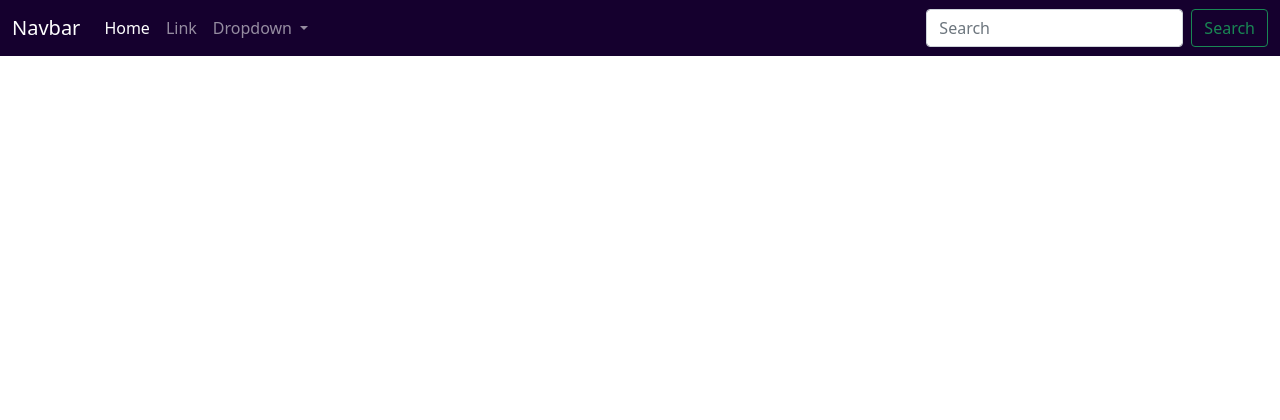
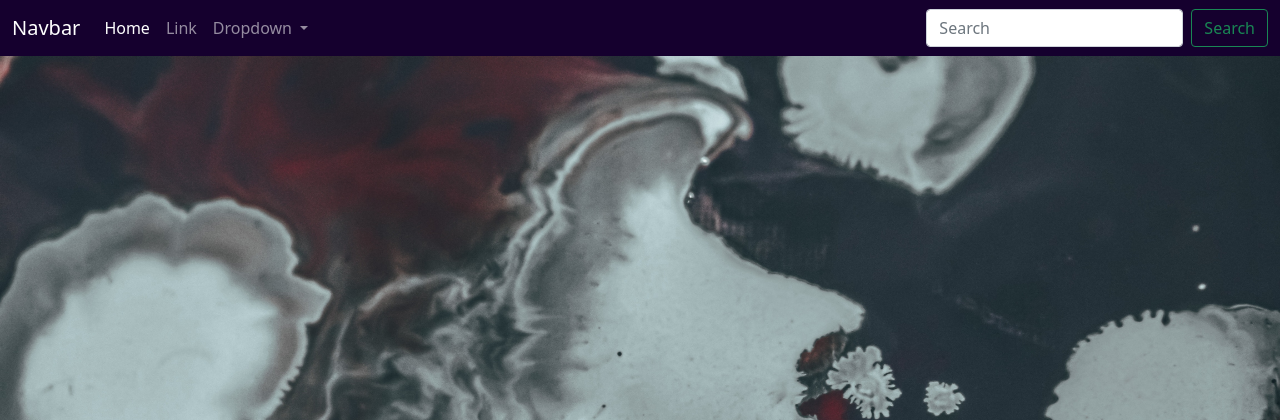
Before and after one commit to bensammwaniki/Gallery, a Django app: template galleryapp/templates/base.html in a window 1280 px wide. Shown: the top 420 px of the page. Run offline with Django 3.2, Linux system fonts and the light colour scheme; the template is opened without the code that fills it, so the values that code supplies are empty; some libraries are stand-ins or nearby versions.

Commit message:
added custom css

```diff
--- a/gallery/settings.py
+++ b/gallery/settings.py
@@ -11,6 +11,7 @@ https://docs.djangoproject.com/en/3.2/ref/settings/
 """
 
 from pathlib import Path
+import os
 
 # Build paths inside the project like this: BASE_DIR / 'subdir'.
 BASE_DIR = Path(__file__).resolve().parent.parent
@@ -120,6 +121,10 @@ USE_TZ = True
 # https://docs.djangoproject.com/en/3.2/howto/static-files/
 
 STATIC_URL = '/static/'
+STATICFILES_DIRS = [
+    os.path.join(BASE_DIR, "static")
+]
+
 
 # Default primary key field type
 # https://docs.djangoproject.com/en/3.2/ref/settings/#default-auto-field
--- a/galleryapp/templates/base.html
+++ b/galleryapp/templates/base.html
@@ -9,6 +9,7 @@
     <meta name="viewport" content="width=device-width, initial-scale=1.0">
     <title>Galleria</title>
     <link href="https://cdn.jsdelivr.net/npm/bootstrap@5.0.2/dist/css/bootstrap.min.css" rel="stylesheet" integrity="sha384-EVSTQN3/azprG1Anm3QDgpJLIm9Nao0Yz1ztcQTwFspd3yD65VohhpuuCOmLASjC" crossorigin="anonymous">
+    <link rel="stylesheet" type="text/css" href="{% static 'style.css' %}"/>
 
   </head>
 <body>
--- a/galleryapp/templates/index.html
+++ b/galleryapp/templates/index.html
@@ -1,7 +1,8 @@
 {% extends 'base.html' %}
 {% load static %}
 {% block content %}
-<div class="card" style="width: 18rem;">
+<div class="row">
+    <div class="card cardimg" style="width: 18rem;">
         <img src="..." class="card-img-top" alt="...">
         <div class="card-body">
           <h5 class="card-title">Card title</h5>
@@ -9,7 +10,7 @@
           <a href="#" class="btn btn-primary">Go somewhere</a>
         </div>
     </div>
-
+</div>
   <!-- modal -->
 
   <div class="modal" tabindex="-1">
--- /dev/null
+++ b/static/style.css
@@ -0,0 +1,8 @@
+body{
+    background-image: url("./img/bg1.jpg");
+    background-repeat: no-repeat;
+    background-size: cover;
+}
+.cardimg{
+    margin: 10px;
+}
```
Also changed, not shown: static/img/bg1.jpg (added). Lines whose indentation alone changed are shown as unchanged.
